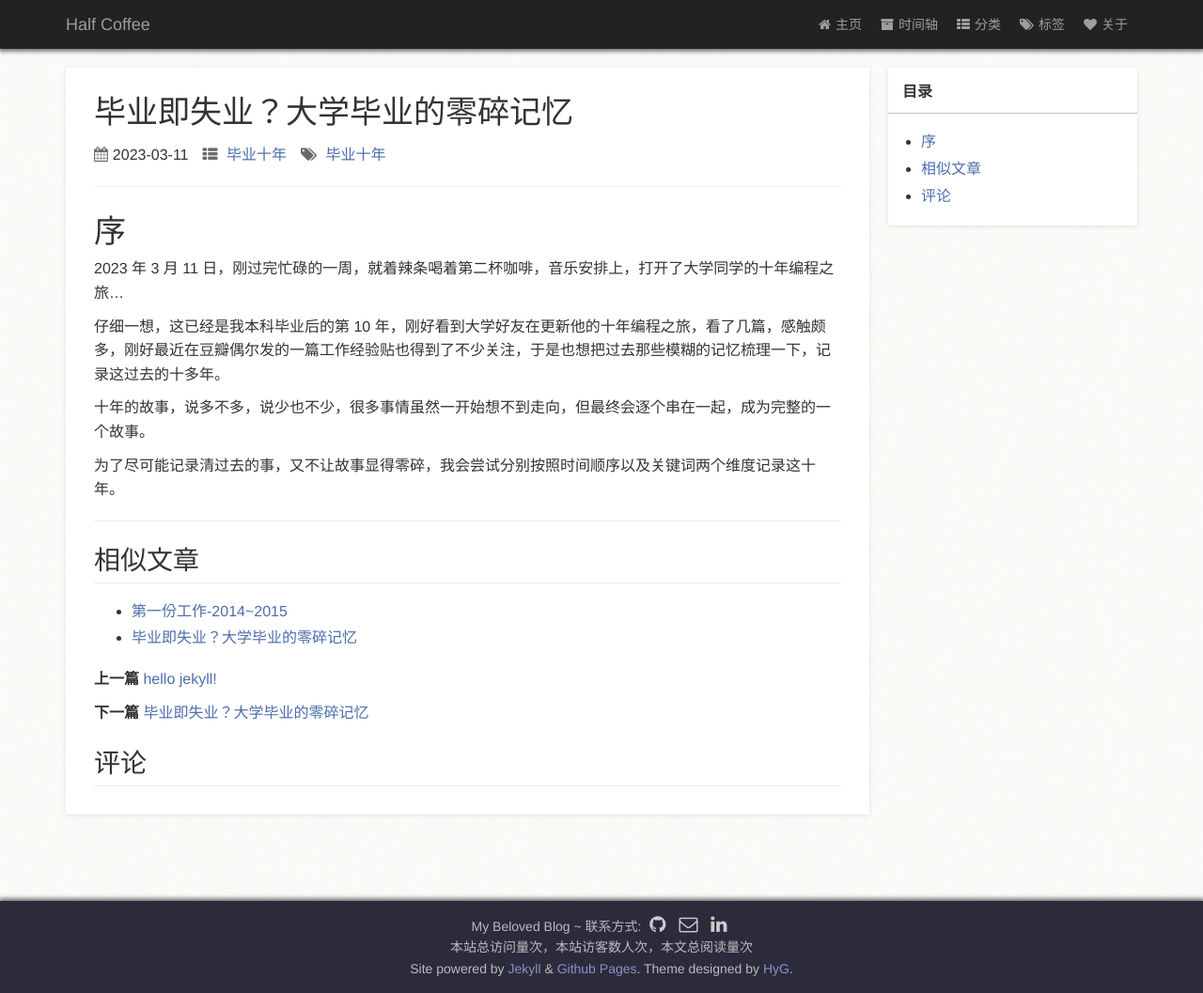
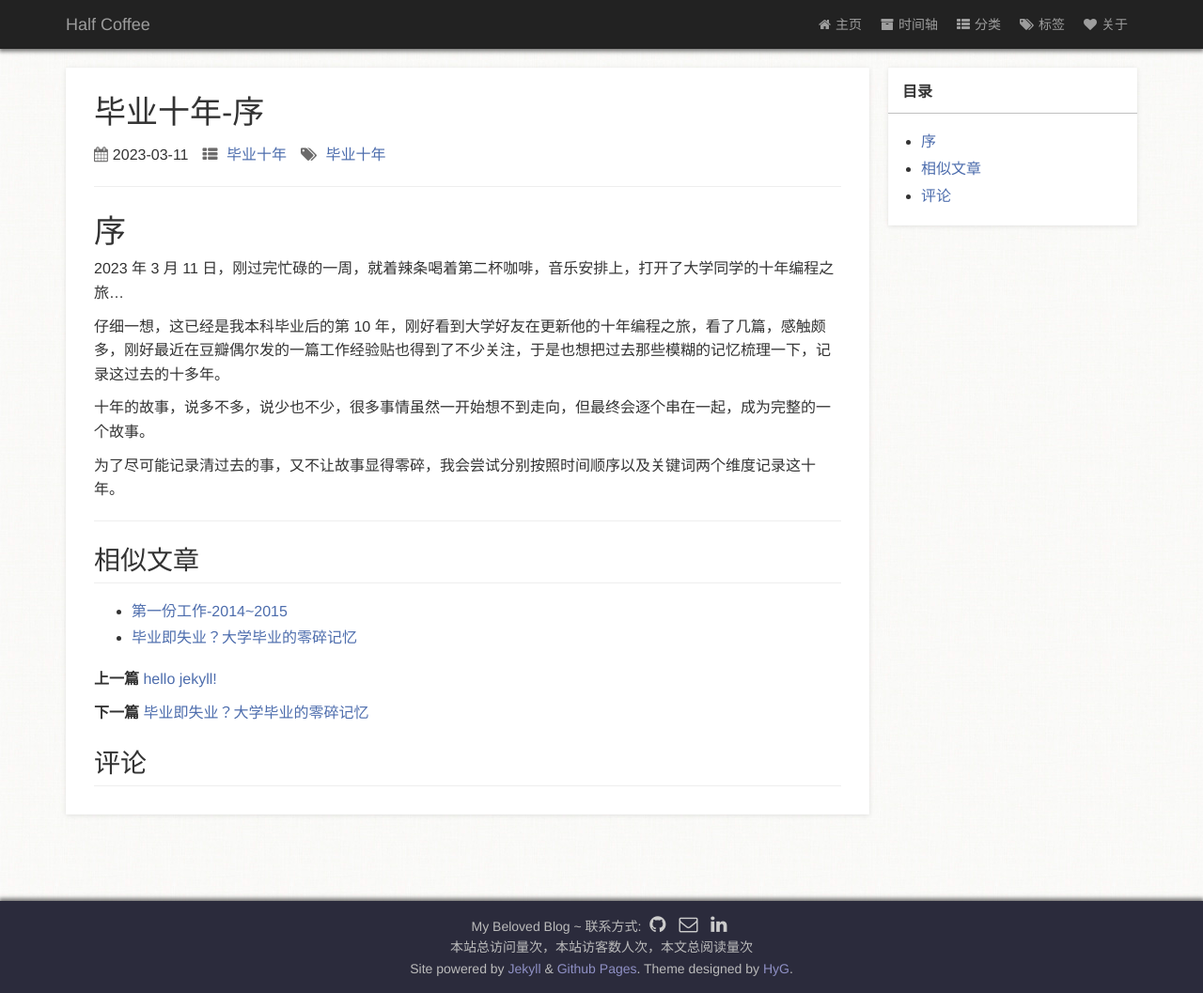
Before and after one commit to zm1990s/halfcoffee, a Jekyll site: the page built from _posts/2023-3-11-chapter0.markdown, in a window 1280 px wide. Shown: the whole page at 94% size. Built offline with Jekyll 4.4.1, drawn with Linux system fonts in a browser that asks for light colours; comment, search, counter and statistics services are not loaded; a style sheet for code colours, icons or effects is not loaded.

Commit message:
20230519

```diff
--- a/_posts/2023-3-11-chapter0.markdown
+++ b/_posts/2023-3-11-chapter0.markdown
@@ -1,8 +1,8 @@
 ---
 layout: post
 comments: true
-title:  "毕业即失业？大学毕业的零碎记忆"
-date:   2023-3-11 15:14:54
+title:  "毕业十年-序"
+date:   2023-3-11 15:14:00
 categories: 毕业十年
 tags: 毕业十年
 typora-root-url: ../../halfcoffee
--- a/_posts/2023-3-11-chapter1.markdown
+++ b/_posts/2023-3-11-chapter1.markdown
@@ -2,7 +2,7 @@
 layout: post
 comments: true
 title:  "毕业即失业？大学毕业的零碎记忆"
-date:   2023-3-11 15:14:54
+date:   2023-3-11 19:14:54
 categories: 毕业十年
 tags: 毕业十年
 typora-root-url: ../../halfcoffee
--- a/_posts/2023-3-11-chapter2.markdown
+++ b/_posts/2023-3-11-chapter2.markdown
@@ -2,7 +2,7 @@
 layout: post
 comments: true
 title:  "第一份工作-2014~2015"
-date:   2023-3-11 15:14:54
+date:   2023-3-11 21:14:54
 categories: 毕业十年
 tags: 毕业十年
 typora-root-url: ../../halfcoffee
```
